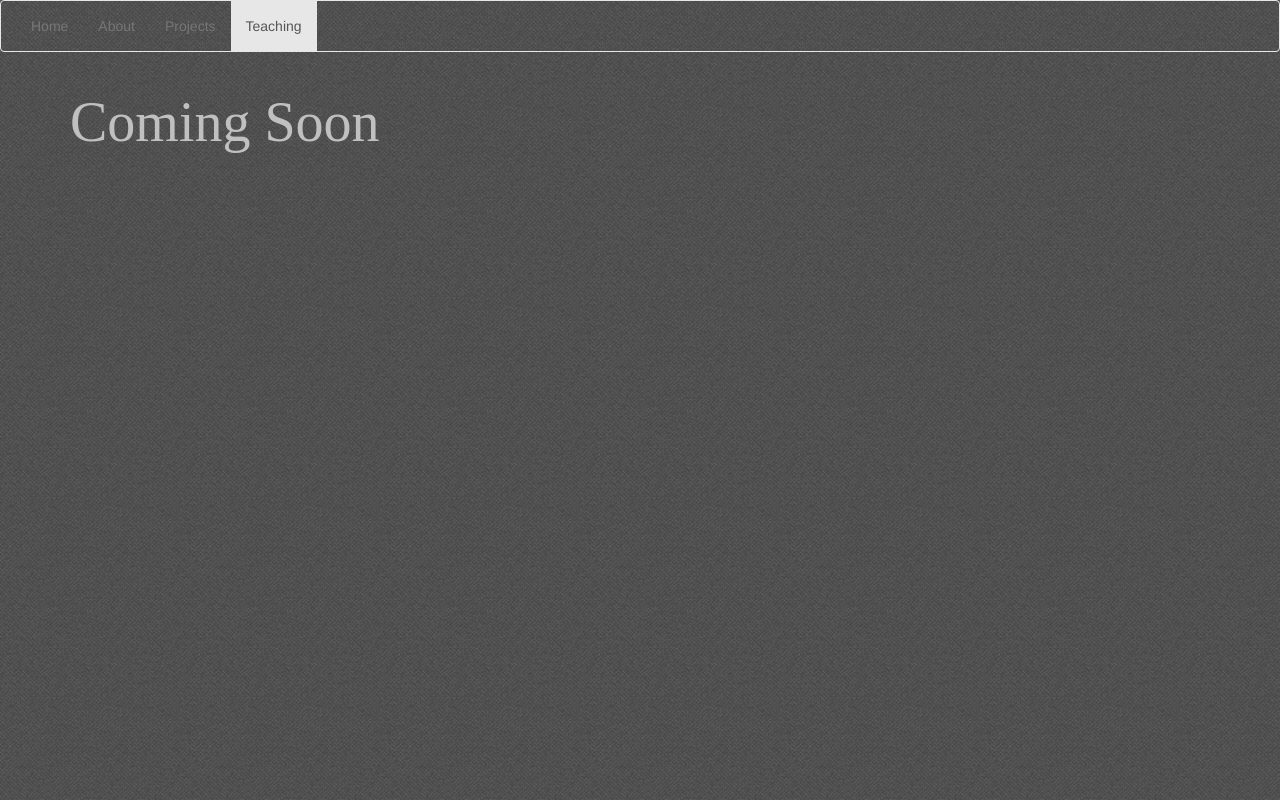
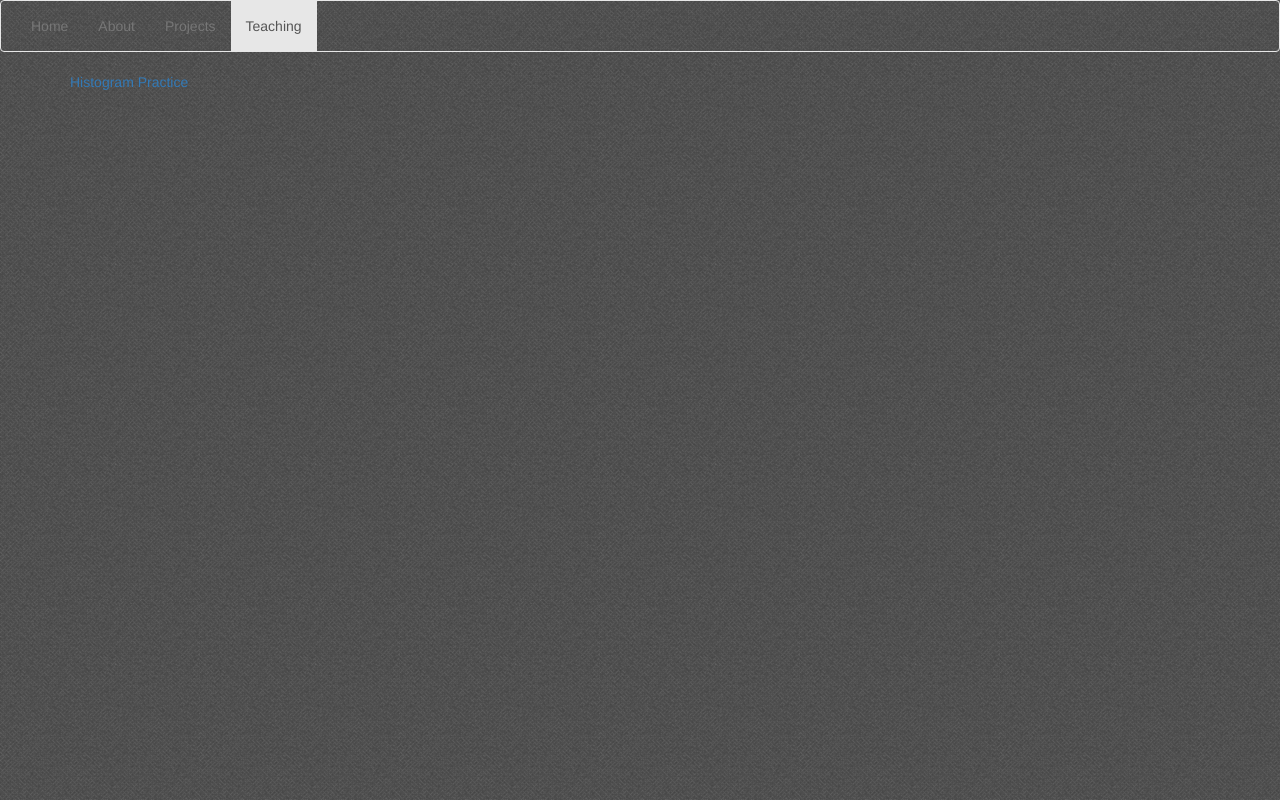
Before and after one commit to fhdkmrn/fhdkmrn.github.io, a plain HTML site: page resources/cs8/index.html in a window 1280 px wide. Drawn offline with nearby package versions, Linux system fonts and the light colour scheme.

Commit message:
Push resources

```diff
--- a/resources/cs8/index.html
+++ b/resources/cs8/index.html
@@ -1,7 +1,7 @@
 <!DOCTYPE html>
 <html lang="en">
 <head>
-  <title>CS70 Practice Problems</title>
+  <title>CSC8 Practice Problems</title>
   <meta charset="utf-8">
   <meta name="viewport" content="width=device-width, initial-scale=1">
   <link rel="stylesheet" href="http://maxcdn.bootstrapcdn.com/bootstrap/3.3.5/css/bootstrap.min.css">
@@ -27,7 +27,9 @@
 </nav>
 
   <div class="container">
-    <h1 id="header">Coming Soon</h1>
+<p>
+                     <a href="Histogram_Extra_Practice.pdf" target="_blank" class="button"><i class="fa fa-download"></i>Histogram Practice</a>
+                  </p>
   </div>
 
 
```
Also changed, not shown: index.html (+1 -1 lines), 2 other files.
